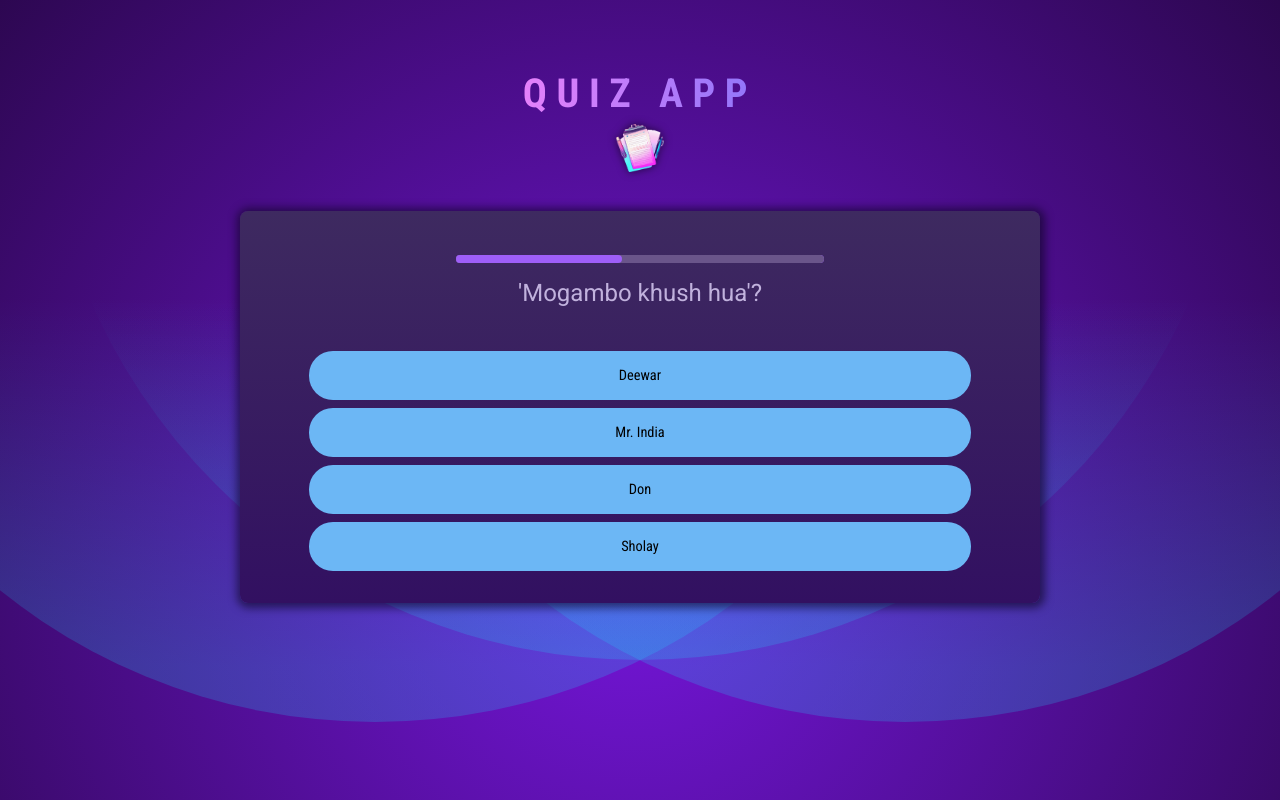
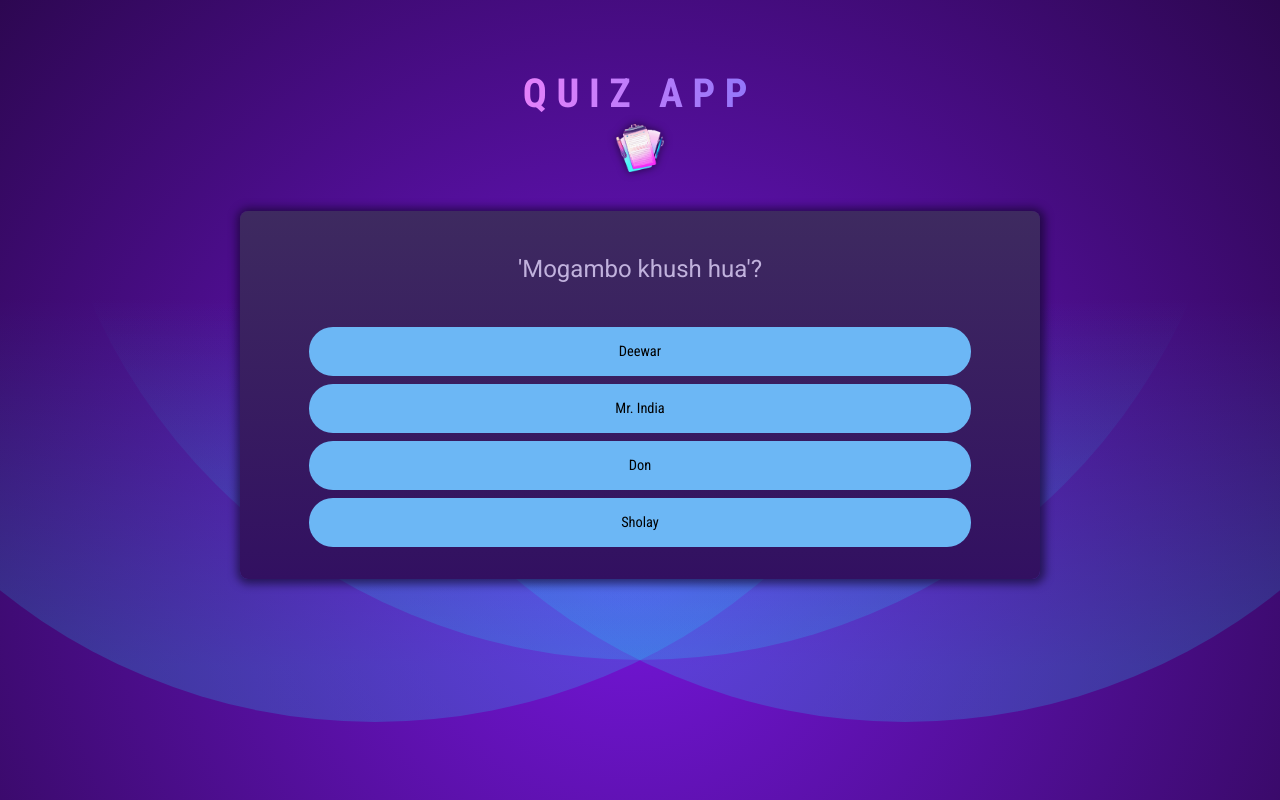
Before and after one commit to ms-tech-geek/quiz-app, a React (Vite) app: page / in a window 1280 px wide. Built offline with nearby package versions, Linux system fonts and the light colour scheme.

Commit message:
temporarily disable question timer feature

```diff
--- a/src/components/Question.jsx
+++ b/src/components/Question.jsx
@@ -46,12 +46,13 @@ const Question = ({ questionIndex, onSelectAnswer, onSkipAnswer }) => {
   }
   return (
     <div id="question">
-      <QuestionTimer
+      {/* Temporarily disable question timer */}
+      {/* <QuestionTimer
         key={timer}
         timeout={timer}
         onTimeout={answer.selectedAnswer === '' ? onSkipAnswer : null}
         mode={answerState}
-      />
+      /> */}
       <h2>{combinedQuestions[questionIndex].text}</h2>
       <Answers
         answers={combinedQuestions[questionIndex].answers}
```
